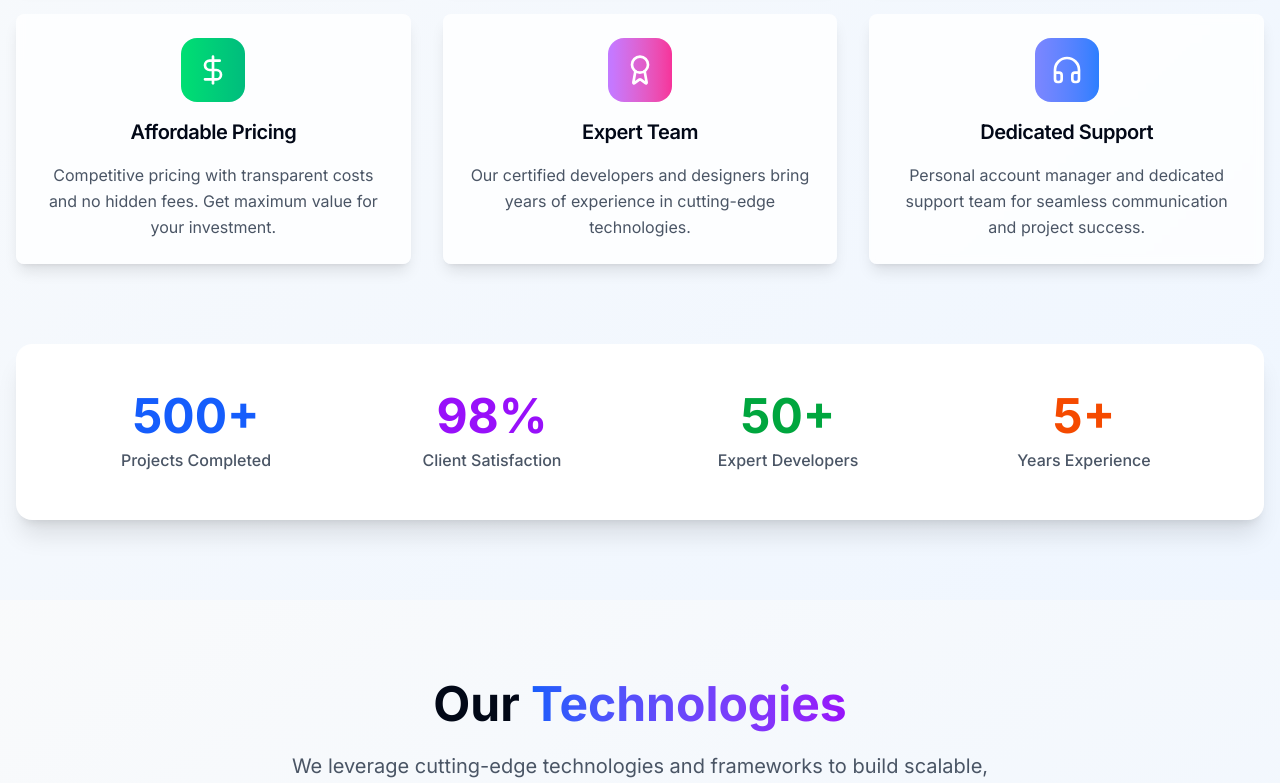
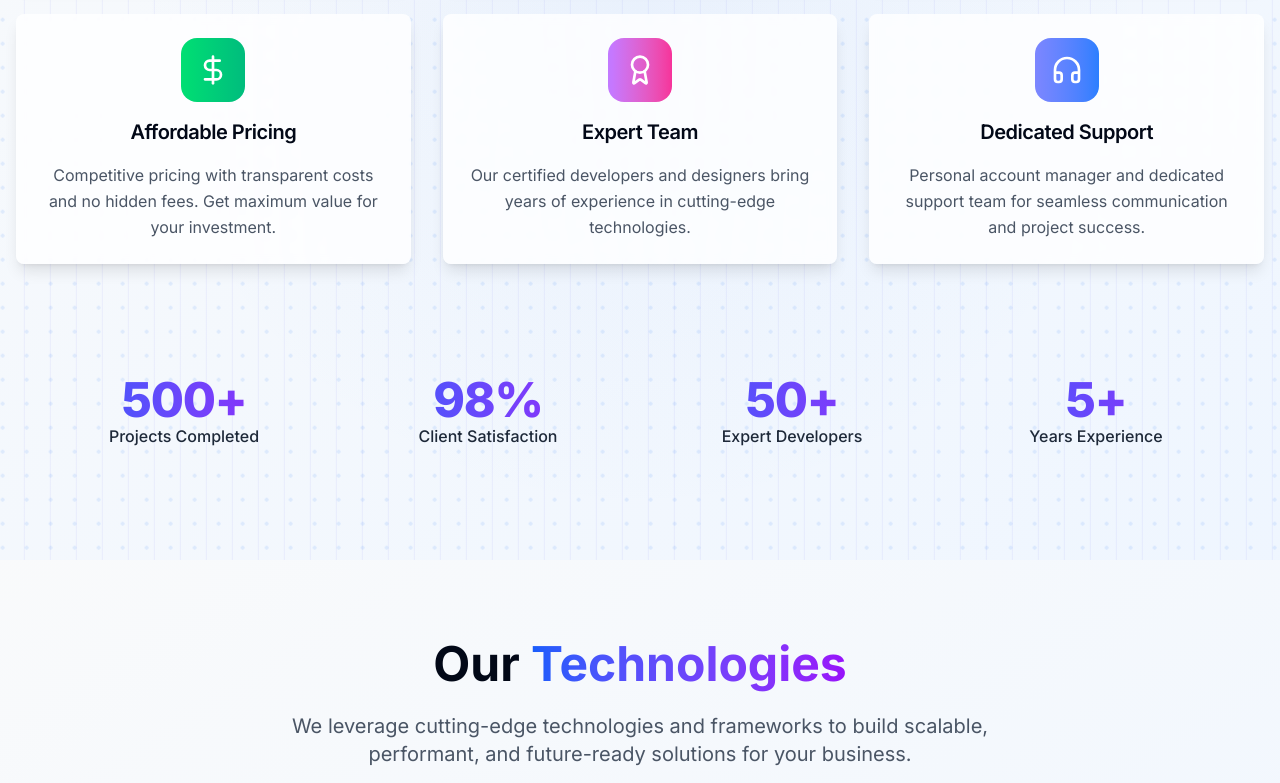
Before and after one commit to haxcod/-TechSolutions, a Next.js app: page / in a window 1280 px wide. Shown: the part 4049-4832 px from the top of the page. Built offline with nearby package versions, Linux system fonts and the light colour scheme.

Commit message:
add testures in why to choose section

```diff
--- a/components/WhyChooseUs.tsx
+++ b/components/WhyChooseUs.tsx
@@ -43,9 +43,41 @@ const features = [
   }
 ]
 
+// Simplified stats data
+const stats = [
+  { label: 'Projects Completed', value: '500+' },
+  { label: 'Client Satisfaction', value: '98%' },
+  { label: 'Expert Developers', value: '50+' },
+  { label: 'Years Experience', value: '5+' },
+]
+
 export function WhyChooseUs() {
   return (
-<section className="py-20 bg-linear-to-br from-gray-50 to-blue-50">
+<section className="relative overflow-hidden py-20 bg-gradient-to-br from-gray-50 to-blue-50">
+  {/* Section-wide subtle animated background */}
+  <div className="pointer-events-none absolute inset-0 z-0 overflow-hidden">
+    <motion.div
+      aria-hidden
+      initial={{ x: 0, y: 0 }}
+      animate={{ x: 24, y: -12 }}
+      transition={{ duration: 24, repeat: Infinity, repeatType: 'reverse', ease: 'linear' }}
+      className="absolute -inset-[35%] bg-[radial-gradient(rgba(59,130,246,0.12)_2px,transparent_2px)] bg-[length:24px_24px]"
+    />
+    <motion.div
+      aria-hidden
+      initial={{ x: 0 }}
+      animate={{ x: -32 }}
+      transition={{ duration: 26, repeat: Infinity, repeatType: 'mirror', ease: 'linear' }}
+      className="absolute -inset-[30%] bg-[linear-gradient(90deg,rgba(99,102,241,0.08)_1px,transparent_1px)] bg-[length:26px_26px]"
+    />
+    <motion.div
+      aria-hidden
+      initial={{ rotate: 0 }}
+      animate={{ rotate: 1 }}
+      transition={{ duration: 40, repeat: Infinity, repeatType: 'reverse', ease: 'linear' }}
+      className="absolute inset-0 bg-[radial-gradient(circle_at_center,rgba(59,130,246,0.06),transparent_60%)]"
+    />
+  </div>
       <div className="container mx-auto px-4">
         <motion.div
           initial={{ opacity: 0, y: 20 }}
@@ -97,24 +129,21 @@ Why Choose <span className="bg-linear-to-r from-blue-600 to-purple-600 bg-clip-t
           viewport={{ once: true }}
           className="mt-20"
         >
-          <div className="bg-white rounded-2xl shadow-xl p-8 lg:p-12">
-            <div className="grid grid-cols-2 lg:grid-cols-4 gap-8">
-              <div className="text-center">
-                <div className="text-4xl lg:text-5xl font-bold text-blue-600 mb-2">500+</div>
-                <div className="text-gray-600 font-medium">Projects Completed</div>
-              </div>
-              <div className="text-center">
-                <div className="text-4xl lg:text-5xl font-bold text-purple-600 mb-2">98%</div>
-                <div className="text-gray-600 font-medium">Client Satisfaction</div>
-              </div>
-              <div className="text-center">
-                <div className="text-4xl lg:text-5xl font-bold text-green-600 mb-2">50+</div>
-                <div className="text-gray-600 font-medium">Expert Developers</div>
-              </div>
-              <div className="text-center">
-                <div className="text-4xl lg:text-5xl font-bold text-orange-600 mb-2">5+</div>
-                <div className="text-gray-600 font-medium">Years Experience</div>
-              </div>
+          <div className="relative mt-2 rounded-2xl p-6 sm:p-8">
+            <div className="relative z-10 grid grid-cols-2 lg:grid-cols-4 gap-6 lg:gap-8">
+              {stats.map((s, idx) => (
+                <motion.div
+                  key={s.label}
+                  initial={{ opacity: 0, y: 10 }}
+                  whileInView={{ opacity: 1, y: 0 }}
+                  transition={{ duration: 0.6, delay: idx * 0.05 }}
+                  viewport={{ once: true }}
+                  className="text-center"
+                >
+                  <div className="text-4xl lg:text-5xl font-extrabold tracking-tight bg-gradient-to-r from-blue-600 to-purple-600 bg-clip-text text-transparent">{s.value}</div>
+                  <div className="text-gray-800 font-medium">{s.label}</div>
+                </motion.div>
+              ))}
             </div>
           </div>
         </motion.div>
```
